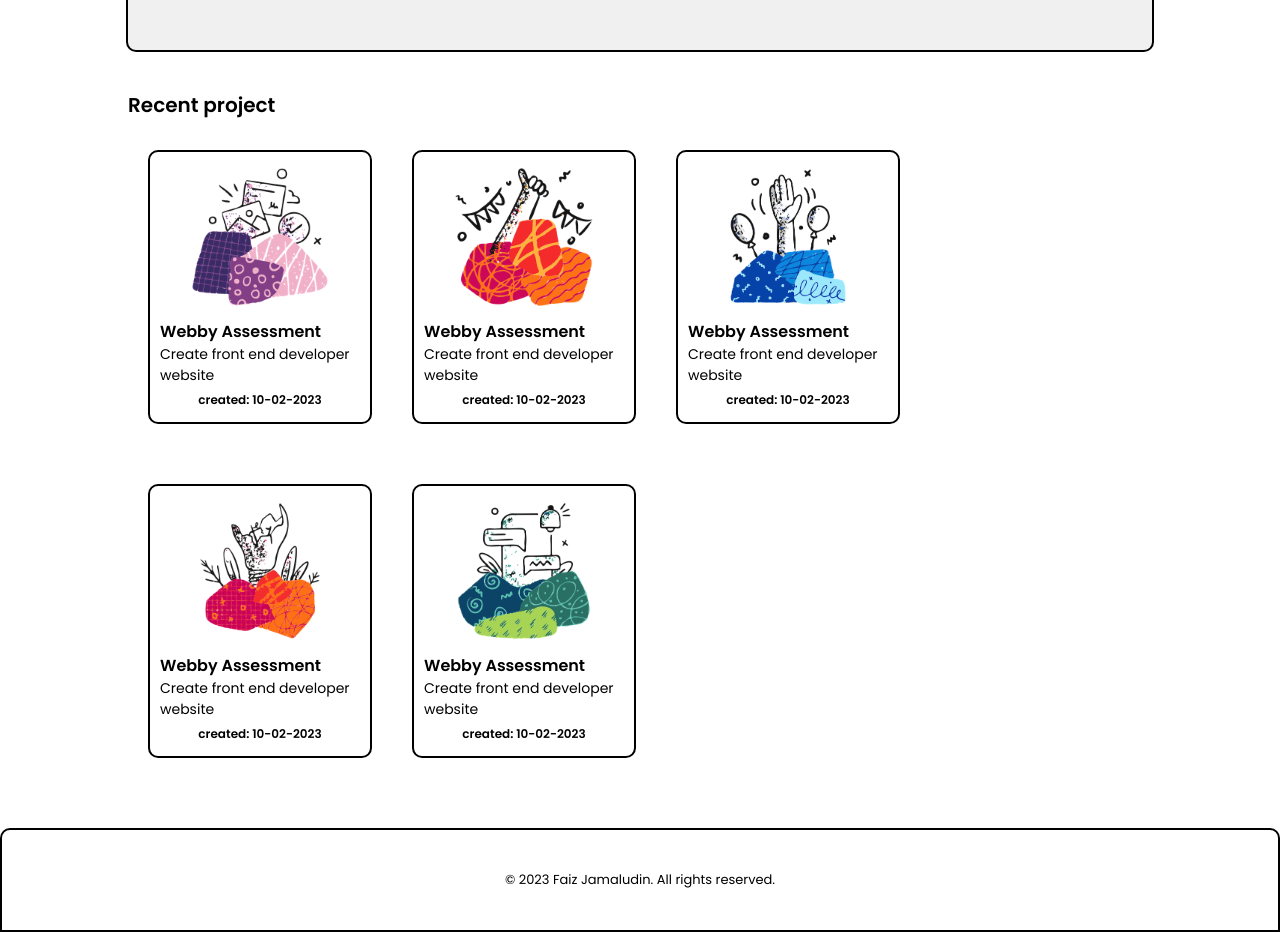
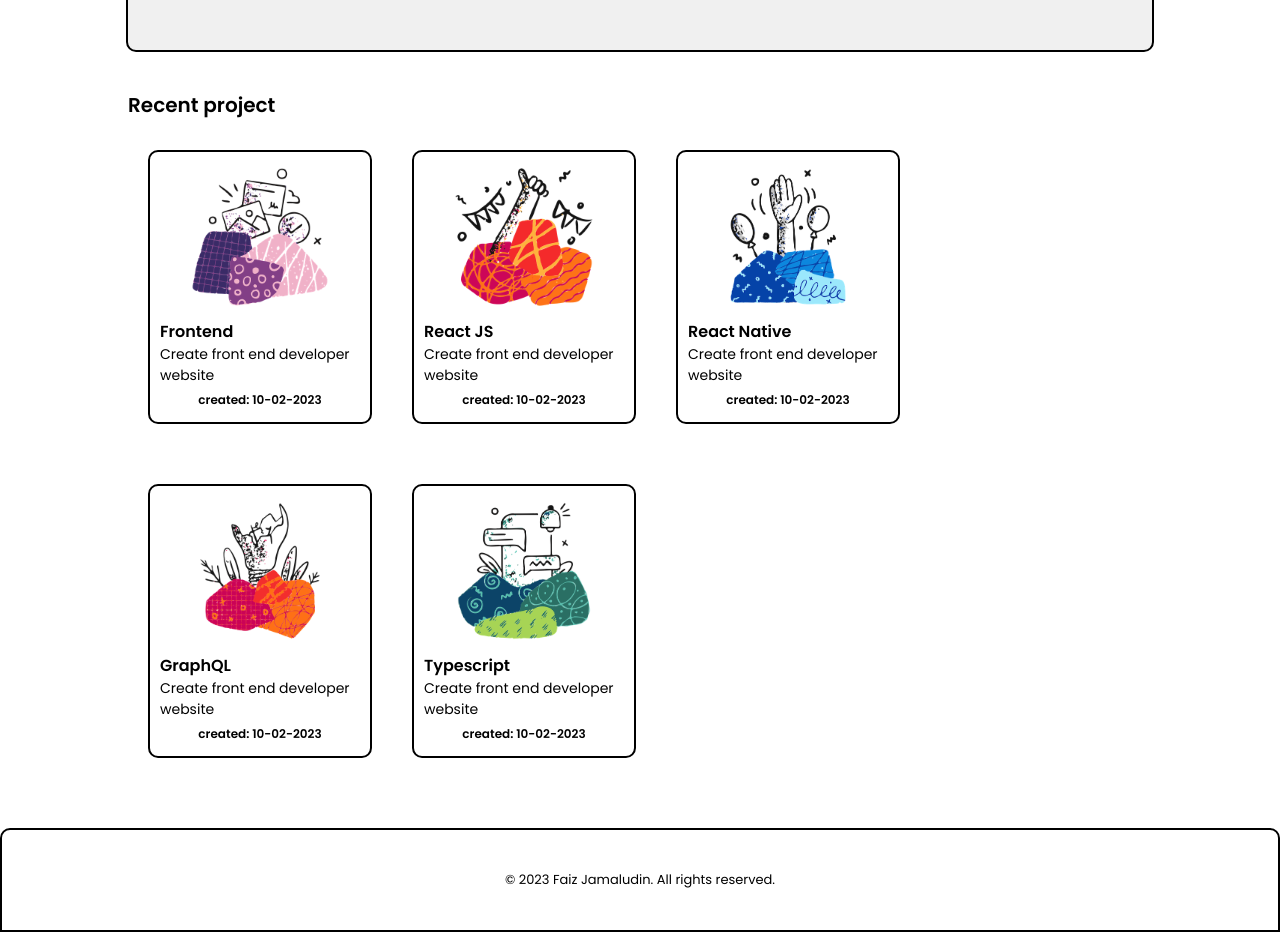
Before and after one commit to faizjamaludin/frontend-developer, a React (Create React App) app: page / in a window 1280 px wide. Shown: the part 420-1352 px from the top of the page. Built offline with nearby package versions, Linux system fonts and the light colour scheme; sample sign-in values are in the browser's storage.

Commit message:
make dynamic project and loop

```diff
--- a/public/index.html
+++ b/public/index.html
@@ -1,14 +1,12 @@
 <!DOCTYPE html>
 <html lang="en">
+
 <head>
   <meta charset="utf-8" />
   <link rel="icon" href="%PUBLIC_URL%/favicon.ico" />
   <meta name="viewport" content="width=device-width, initial-scale=1" />
   <meta name="theme-color" content="#000000" />
-    <meta
-      name="description"
-      content="Web site created using create-react-app"
-    />
+  <meta name="description" content="Web site created using create-react-app" />
   <link rel="apple-touch-icon" href="%PUBLIC_URL%/logo192.png" />
   <!--
       manifest.json provides metadata used when your web app is installed on a
@@ -24,8 +22,9 @@
       work correctly both with client-side routing and a non-root public URL.
       Learn how to configure a non-root public URL by running `npm run build`.
     -->
-    <title>Webby Assessment</title>
+  <title>Frontend Developer</title>
 </head>
+
 <body>
   <noscript>You need to enable JavaScript to run this app.</noscript>
   <div id="root"></div>
@@ -40,4 +39,5 @@
       To create a production bundle, use `npm run build` or `yarn build`.
     -->
 </body>
+
 </html>
--- a/src/App.tsx
+++ b/src/App.tsx
@@ -13,14 +13,16 @@
     <BrowserRouter>
       <div className="App">
         <Routes>
+          <Route path="login" element={<Login />} />
+          <Route path="register" element={<Register />} />
+          <Route path="*" element={<NotFound />} />
+
+          {/* Protected Route */}
           <Route element={<ProtectedRoute />}>
             <Route path="/" element={<Home />} />
             <Route path="/project" element={<Project />} />
             <Route path="/task" element={<Task />} />
           </Route>
-          <Route path="login" element={<Login />} />
-          <Route path="register" element={<Register />} />
-          <Route path="*" element={<NotFound />} />
         </Routes>
       </div>
     </BrowserRouter>
--- a/src/pages/Home/Home.tsx
+++ b/src/pages/Home/Home.tsx
@@ -1,13 +1,51 @@
 import React, { useState, useEffect } from "react";
 
 import { Navigate } from "react-router-dom";
-import TopNav from "../../components/Navigation/TopNav";
 import Navbar from "../../components/Navigation/Navbar";
 import styles from "./home.module.css";
 import Button from "../../components/Button/Button";
 import Footer from "../../components/Footer/Footer";
 
+interface ProjectProp {
+  details: { img: string; name: string; desc: string; created: string; }[];
+}
+
 function Home() {
+
+  const projectDetails: ProjectProp["details"] = [
+    {
+      img: "/img/no-image.png",
+      name: "Frontend",
+      desc: "Create front end developer website",
+      created: "10-02-2023",
+    },
+    {
+      img: "/img/good-job.png",
+      name: "React JS",
+      desc: "Create front end developer website",
+      created: "10-02-2023",
+    },
+    {
+      img: "/img/hi.png",
+      name: "React Native",
+      desc: "Create front end developer website",
+      created: "10-02-2023",
+    },
+    {
+      img: "/img/broken.png",
+      name: "GraphQL",
+      desc: "Create front end developer website",
+      created: "10-02-2023",
+    },
+    {
+      img: "/img/message.png",
+      name: "Typescript",
+      desc: "Create front end developer website",
+      created: "10-02-2023",
+    },
+  ];
+
+
   return (
     <div className={styles.container}>
       <div className={styles.header}>
@@ -35,6 +73,7 @@
             </p>
             <div className={styles.btnBox}>
               <Button text="Create project" />
+              <span className={styles.btnSpace}></span>
               <Button text="Import project" />
             </div>
             <p className={styles.welcomeText_p}>
@@ -49,98 +88,27 @@
       </section>
 
       {/* Recent project */}
+
       <section className={styles.projectContainer}>
         <h2 className={styles.text_h2}>Recent project</h2>
         <div className={styles.projectBox}>
-          {/* Project 1 */}
-          <div className={styles.recentProject}>
+
+          {projectDetails.map((project, index) => (
+            <div className={styles.recentProject} key={index}>
               <img
                 className={styles.recentProject_img}
-              src="/img/no-image.png"
+                src={project.img}
                 alt=""
               />
               <div className="projectDetail">
-              <h4 className={styles.text_h4}>Webby Assessment</h4>
-              <p className={styles.recentProject_p}>
-                Create front end developer website
-              </p>
+                <h4 className={styles.text_h4}>{project.name}</h4>
+                <p className={styles.recentProject_p}>{project.desc}</p>
                 <span className={styles.recentProject_created}>
-                created: 10-02-2023
+                  created: {project.created}
                 </span>
               </div>
             </div>
-
-          {/* Project 2 */}
-          <div className={styles.recentProject}>
-            <img
-              className={styles.recentProject_img}
-              src="/img/good-job.png"
-              alt=""
-            />
-            <div className="projectDetail">
-              <h4 className={styles.text_h4}>Webby Assessment</h4>
-              <p className={styles.recentProject_p}>
-                Create front end developer website
-              </p>
-              <span className={styles.recentProject_created}>
-                created: 10-02-2023
-              </span>
-            </div>
-          </div>
-
-          {/* Project 3 */}
-          <div className={styles.recentProject}>
-            <img
-              className={styles.recentProject_img}
-              src="/img/hi.png"
-              alt=""
-            />
-            <div className="projectDetail">
-              <h4 className={styles.text_h4}>Webby Assessment</h4>
-              <p className={styles.recentProject_p}>
-                Create front end developer website
-              </p>
-              <span className={styles.recentProject_created}>
-                created: 10-02-2023
-              </span>
-            </div>
-          </div>
-
-          {/* Project 4 */}
-          <div className={styles.recentProject}>
-            <img
-              className={styles.recentProject_img}
-              src="/img/broken.png"
-              alt=""
-            />
-            <div className="projectDetail">
-              <h4 className={styles.text_h4}>Webby Assessment</h4>
-              <p className={styles.recentProject_p}>
-                Create front end developer website
-              </p>
-              <span className={styles.recentProject_created}>
-                created: 10-02-2023
-              </span>
-            </div>
-          </div>
-
-          {/* Project 5 */}
-          <div className={styles.recentProject}>
-            <img
-              className={styles.recentProject_img}
-              src="/img/message.png"
-              alt=""
-            />
-            <div className="projectDetail">
-              <h4 className={styles.text_h4}>Webby Assessment</h4>
-              <p className={styles.recentProject_p}>
-                Create front end developer website
-              </p>
-              <span className={styles.recentProject_created}>
-                created: 10-02-2023
-              </span>
-            </div>
-          </div>
+          ))}
         </div>
       </section>
 
--- a/src/pages/Home/home.module.css
+++ b/src/pages/Home/home.module.css
@@ -72,6 +72,10 @@
   margin: 0 10px;
 }
 
+.btnSpace {
+  margin: 0 10px;
+}
+
 /* ############### Recent project ############### */
 
 .projectContainer {
@@ -136,6 +140,7 @@
     width: 200px;
   }
 }
+
 @media only screen and (max-width: 1440px) {
   .text_h2 {
     font-weight: 600;
@@ -167,6 +172,7 @@
   .welcomeContainer {
     height: 350px;
   }
+
   .welcomeImg {
     display: none;
   }
```
Also changed, not shown: src/components/Navigation/TopNav.tsx (deleted, +0 -105 lines). Lines whose indentation alone changed are shown as unchanged.
